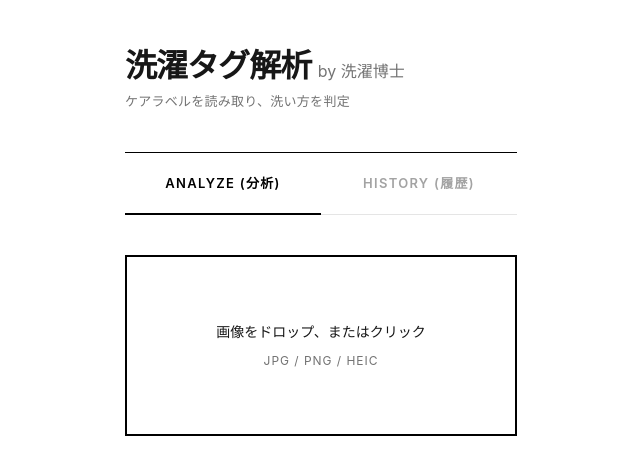
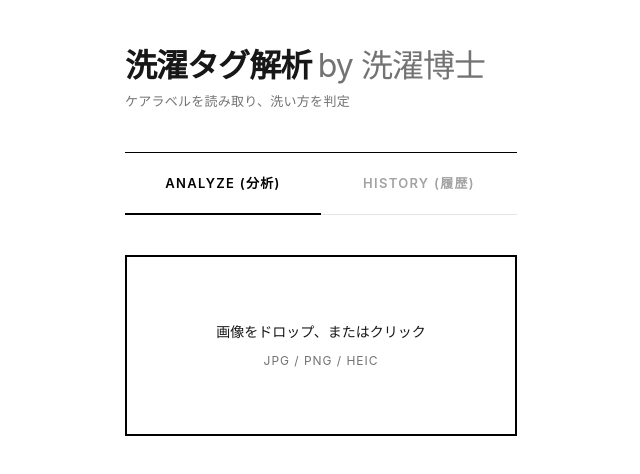
Before and after one commit to yusukec-sudo/washing-machine, a Next.js app: page / in a window 1280 px wide. Shown: the top 474 px of the page, without its empty margins (319-959 px from the left). Built offline with nearby package versions, Linux system fonts and the light colour scheme.

Commit message:
Make by 洗濯博士 same font size

```diff
--- a/src/app/globals.css
+++ b/src/app/globals.css
@@ -67,10 +67,8 @@ body {
 }
 
 .by-hakase {
-  font-size: 16px;
   font-weight: 400;
   color: var(--gray-500);
-  letter-spacing: 0;
 }
 
 .site-subtitle {
```
